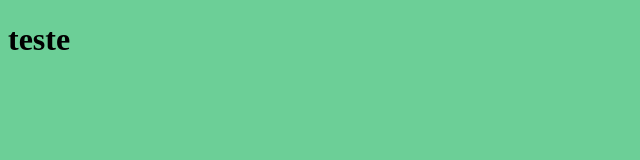
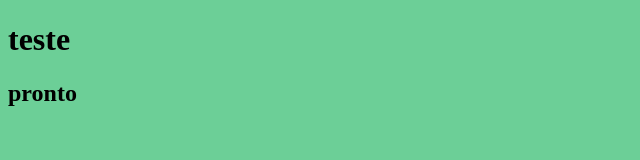
Before and after one commit to AnaClara66sy/teste-prova, a plain HTML site: page index.html in a window 1280 px wide. Shown: the whole page, without its empty margins (0-640 px from the left). Drawn offline with Linux system fonts and the light colour scheme.

Commit message:
site pronto

```diff
--- a/index.html
+++ b/index.html
@@ -8,5 +8,6 @@
 </head>
 <body>
     <h1>teste</h1>
+    <h2>pronto</h2>
 </body>
 </html>
```
